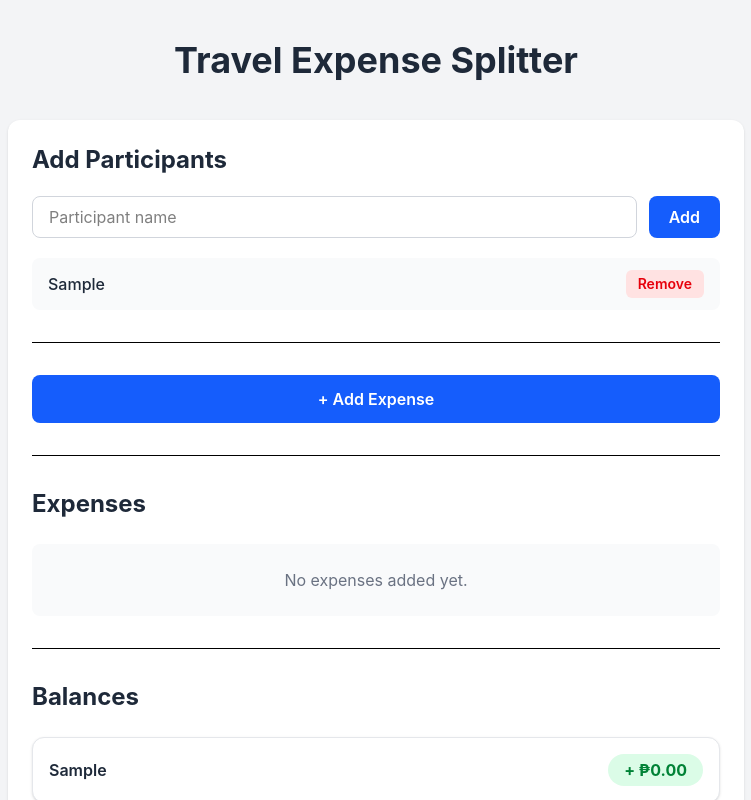
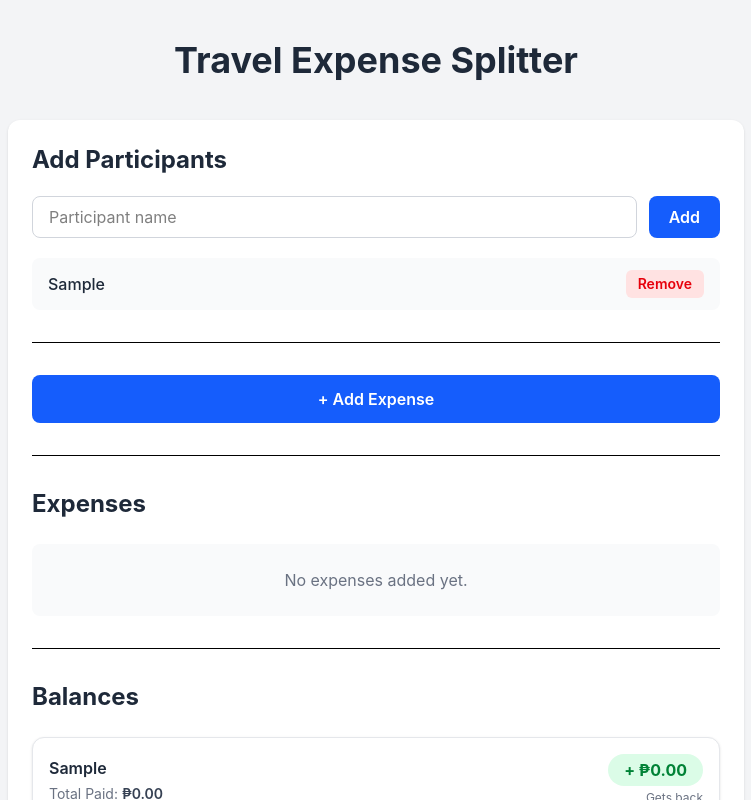
Before and after one commit to Adrian-Drei/travel-splitter, a Vue app: page / in a window 1280 px wide. Both pictures are taken after typing "Sample" into the empty fields and a click on the button "Add". Shown: the top 800 px of the page, without its empty margins (264-1015 px from the left). Built offline with nearby package versions, Linux system fonts and the light colour scheme.

Commit message:
shows total expense

```diff
--- a/src/components/SettlementView.vue
+++ b/src/components/SettlementView.vue
@@ -29,7 +29,23 @@ const balances = computed(() => {
 
   return result;
 });
+const totalPaid = computed(() => {
+  const result = {};
 
+  // Initialize everyone
+  store.participants.forEach((person) => {
+    result[person.id] = 0;
+  });
+
+  // Sum contributions
+  store.expenses.forEach((expense) => {
+    expense.contributors.forEach((contributor) => {
+      result[contributor.participantId] += contributor.amount;
+    });
+  });
+
+  return result;
+});
 function getName(id) {
   return store.participants.find((p) => p.id === id)?.name;
 }
@@ -45,12 +61,24 @@ function getName(id) {
         :key="person.id"
         class="flex items-center justify-between rounded-xl border border-gray-200 bg-white p-4 shadow-sm"
       >
-        <span class="font-semibold text-gray-800">
+        <!-- Left -->
+        <div>
+          <h3 class="font-semibold text-gray-800">
             {{ getName(person.id) }}
+          </h3>
+
+          <p class="mt-1 text-sm text-gray-500">
+            Total Paid:
+            <span class="font-semibold text-gray-700">
+              ₱{{ totalPaid[person.id].toFixed(2) }}
             </span>
+          </p>
+        </div>
 
+        <!-- Right -->
+        <div class="text-right">
           <span
-          class="rounded-full px-4 py-1 font-bold"
+            class="inline-flex rounded-full px-4 py-1 font-bold"
             :class="
               balances[person.id] >= 0
                 ? 'bg-green-100 text-green-700'
@@ -60,6 +88,11 @@ function getName(id) {
             {{ balances[person.id] >= 0 ? "+" : "" }}
             ₱{{ balances[person.id].toFixed(2) }}
           </span>
+
+          <p class="mt-1 text-xs text-gray-500">
+            {{ balances[person.id] >= 0 ? "Gets back" : "Owes" }}
+          </p>
+        </div>
       </div>
     </div>
   </div>
```
Lines whose indentation alone changed are shown as unchanged.
